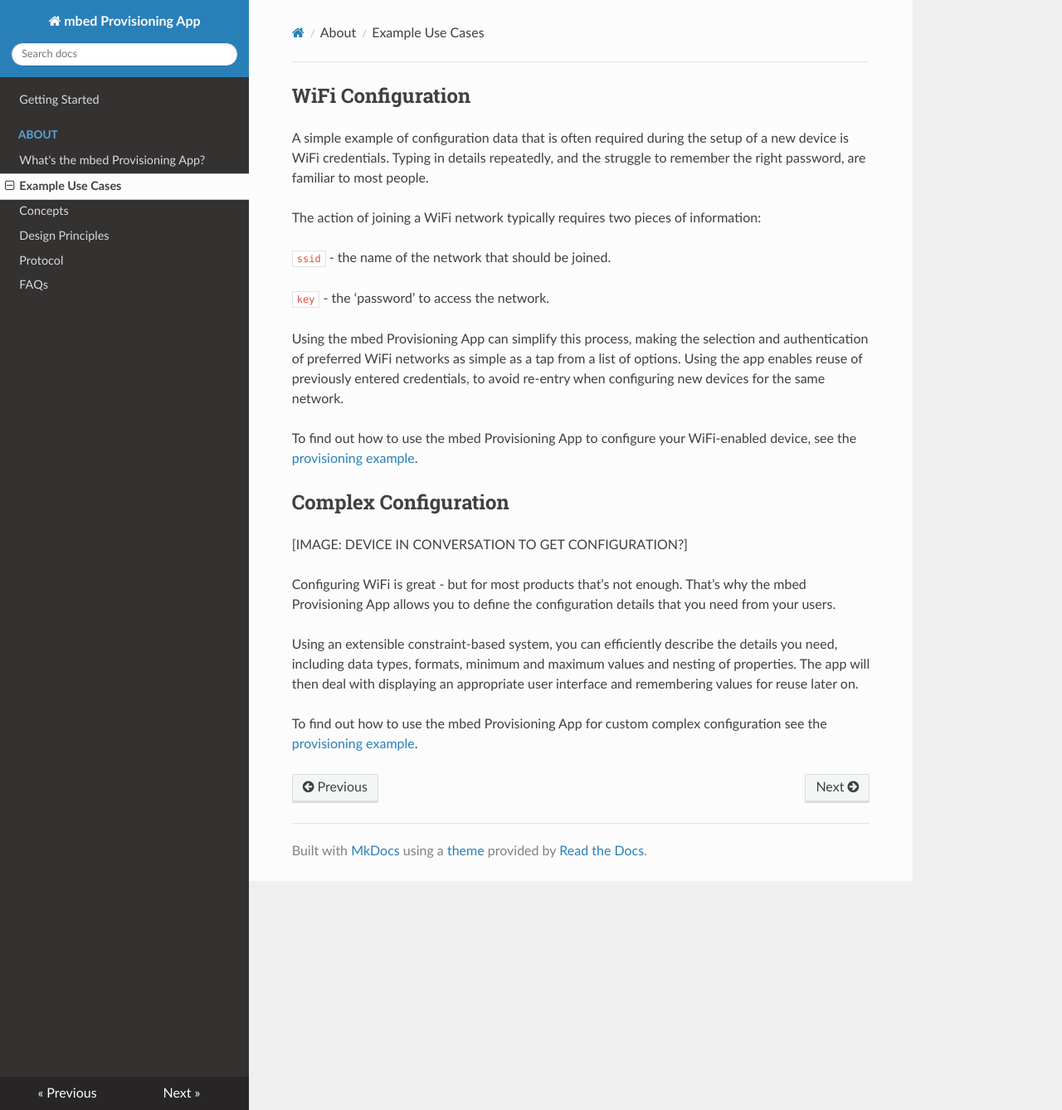
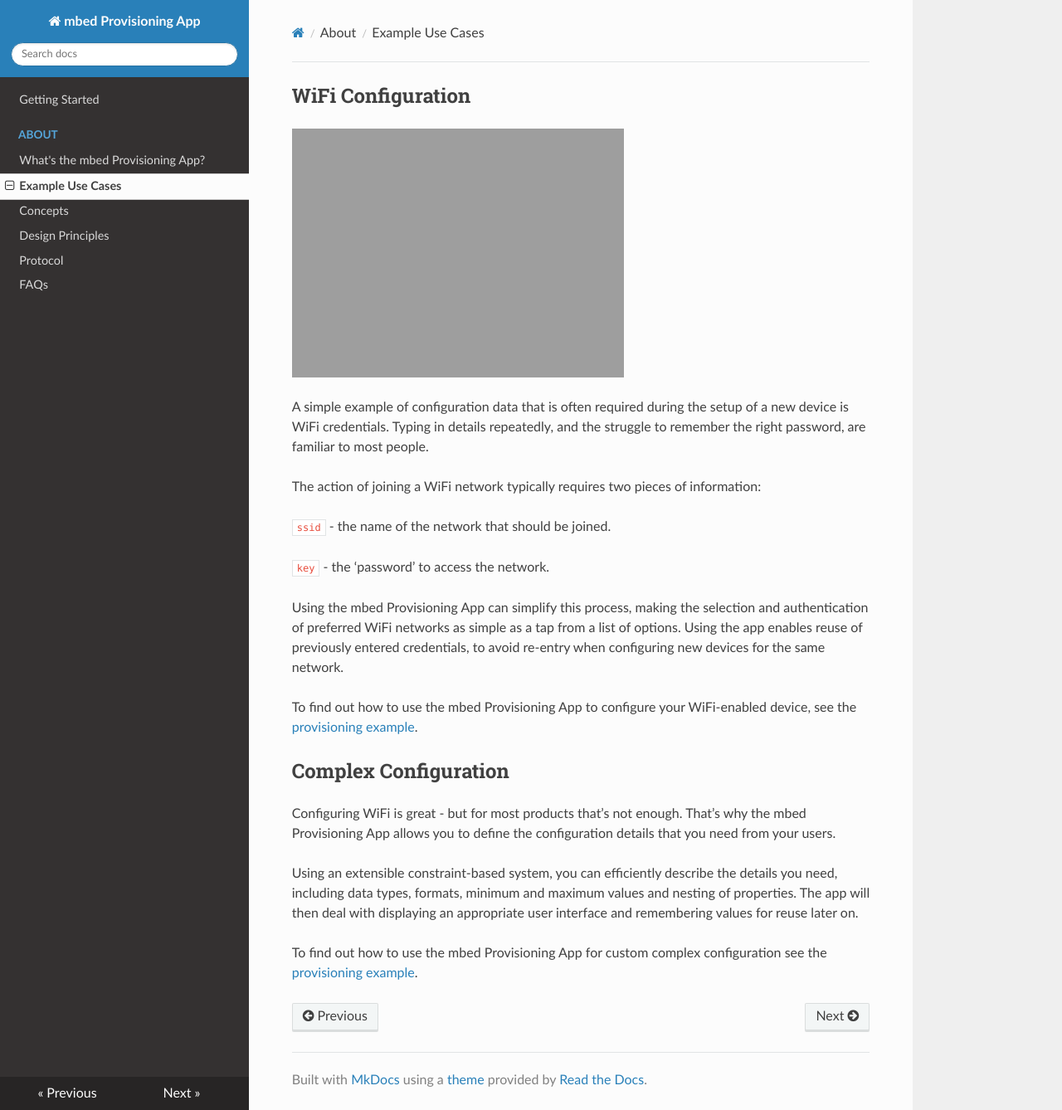
Before and after one commit to ARMmbed/mbed-app-docs, an MkDocs documentation site: the page built from docs/use_cases.md, in a window 1280 px wide and 1338 px high. Shown: the whole window at 83% size. Built offline with MkDocs 1.6.1, drawn with Linux system fonts in a browser that asks for light colours; nearby versions of some CDN libraries; old or Windows-style settings are respelled for this version of MkDocs.

Commit message:
Update use_cases.md

```diff
--- a/docs/use_cases.md
+++ b/docs/use_cases.md
@@ -1,5 +1,7 @@
 
 ## WiFi Configuration
+
+![Wifi](../IMG_Assets/IMG_WiFiConfig (envoy).png)
 
 A simple example of configuration data that is often required during the setup of a new device is WiFi credentials. Typing in details repeatedly, and the struggle to remember the right password, are familiar to most people.
 
@@ -16,8 +18,6 @@ To find out how to use the mbed Provisioning App to configure your WiFi-enabled
 
 ## Complex Configuration
 
-[IMAGE: DEVICE IN CONVERSATION TO GET CONFIGURATION?]
-
 Configuring WiFi is great - but for most products that’s not enough. That’s why the mbed Provisioning App allows you to define the configuration details that you need from your users.
 
 Using an extensible constraint-based system, you can efficiently describe the details you need, including data types, formats, minimum and maximum values and nesting of properties. The app will then deal with displaying an appropriate user interface and remembering values for reuse later on.
```
